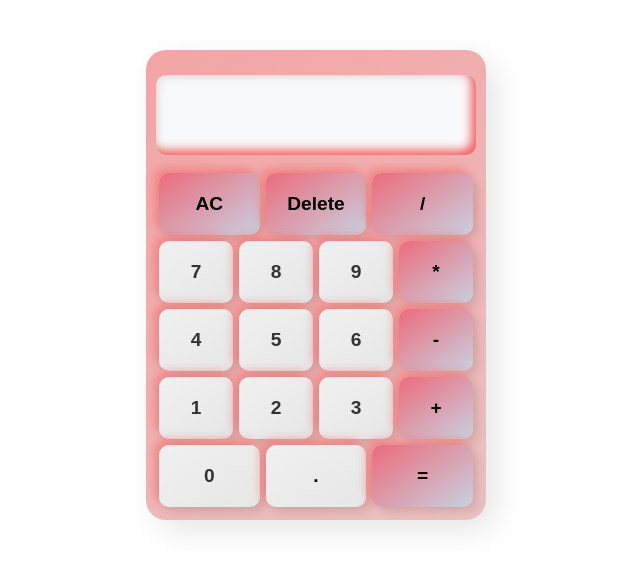
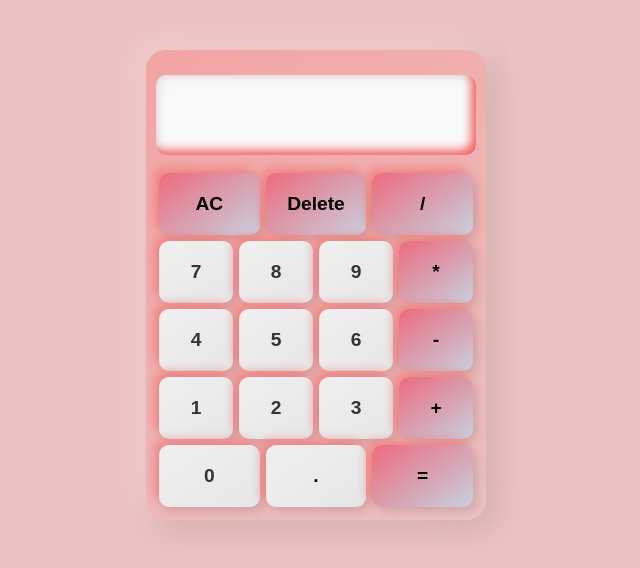
Before and after one commit to Ane-Marie/odin_Calculator, a plain HTML site: page index.html in a window 1280 px wide. Shown: the whole page, without its empty margins (324-964 px from the left). Drawn offline with Linux system fonts and the light colour scheme.

Commit message:
update: style.css + README.md

```diff
--- a/style.css
+++ b/style.css
@@ -1,3 +1,6 @@
+body {
+  background-color: #ebc1c1;
+}
 #container, #buttonContainer, #firstRow, #secondRow, #thirdRow, #fourthRow, #fifthRow {
   display: flex;
 }
@@ -11,7 +14,7 @@
   background: linear-gradient(145deg, #f3a4a4, #ebc1c1);
   border-radius: 20px;
   box-shadow: 10px 10px 30px rgba(0, 0, 0, 0.1),
-    -10px -10px 30px rgba(255, 255, 255, 0.8);
+    -10px -10px 30px rgba(245, 209, 209, 0.8);
   padding: 10px;
   font-family: "Arial", sans-serif;
 }
```
Also changed, not shown: 1 other file.
